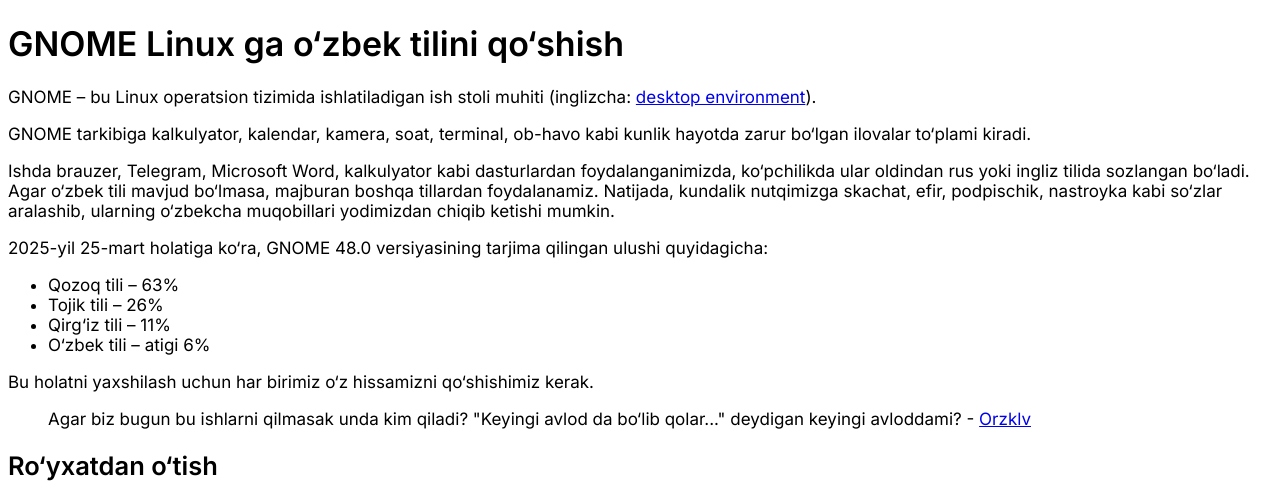
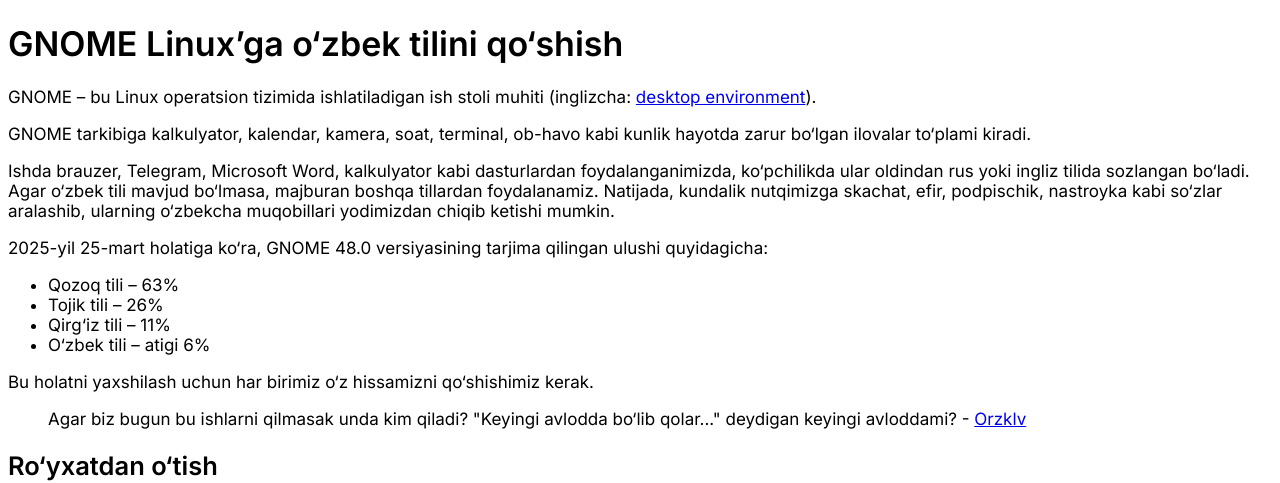
Before and after one commit to xinux-org/website, a Next.js app: page /l10n in a window 1280 px wide. Shown: the top 483 px of the page. Built offline with nearby package versions, Linux system fonts and the light colour scheme.

Commit message:
chore: fix typo in l10n.mdx

```diff
--- a/pages/l10n.mdx
+++ b/pages/l10n.mdx
@@ -4,7 +4,7 @@
 description: Ushbu sahifada siz GNOME va boshqa mahalliylashtirish loyihalarida ishtirok etish haqida ma’lumot olsangiz bo‘ladi
 ---
 
-# GNOME Linux ga o‘zbek tilini qo‘shish
+# GNOME Linuxʼga o‘zbek tilini qo‘shish
 
 GNOME – bu Linux operatsion tizimida ishlatiladigan ish stoli muhiti (inglizcha: [desktop environment](https://en.wikipedia.org/wiki/Desktop_environment)).
 
@@ -21,7 +21,7 @@
 
 Bu holatni yaxshilash uchun har birimiz o‘z hissamizni qo‘shishimiz kerak.
 
-> Agar biz bugun bu ishlarni qilmasak unda kim qiladi? "Keyingi avlod da bo‘lib qolar..." deydigan keyingi avloddami? - [Orzklv](https://orzklv.uz/uz)
+> Agar biz bugun bu ishlarni qilmasak unda kim qiladi? "Keyingi avlodda bo‘lib qolar..." deydigan keyingi avloddami? - [Orzklv](https://orzklv.uz/uz)
 
 ## Ro‘yxatdan o‘tish
 
```
